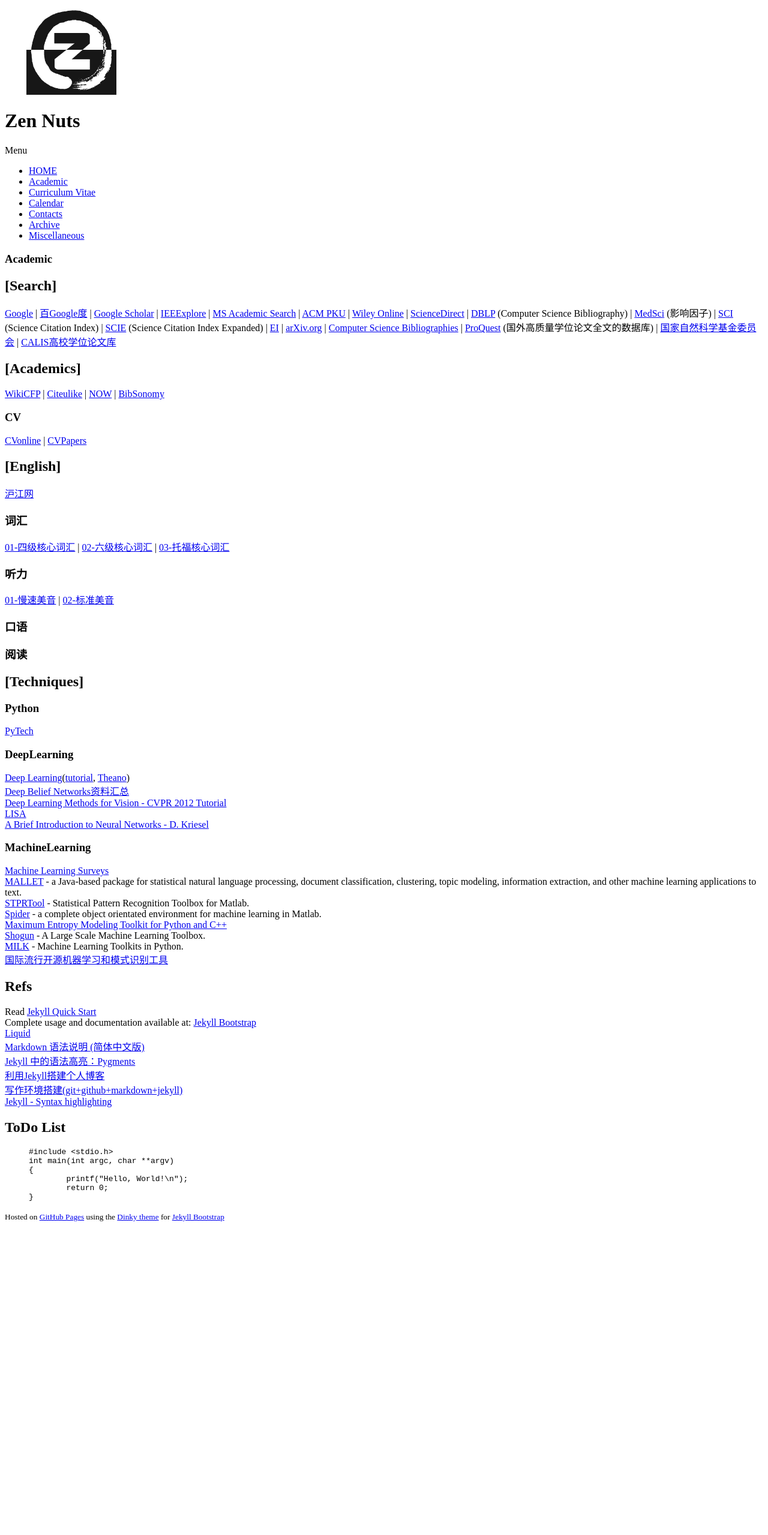
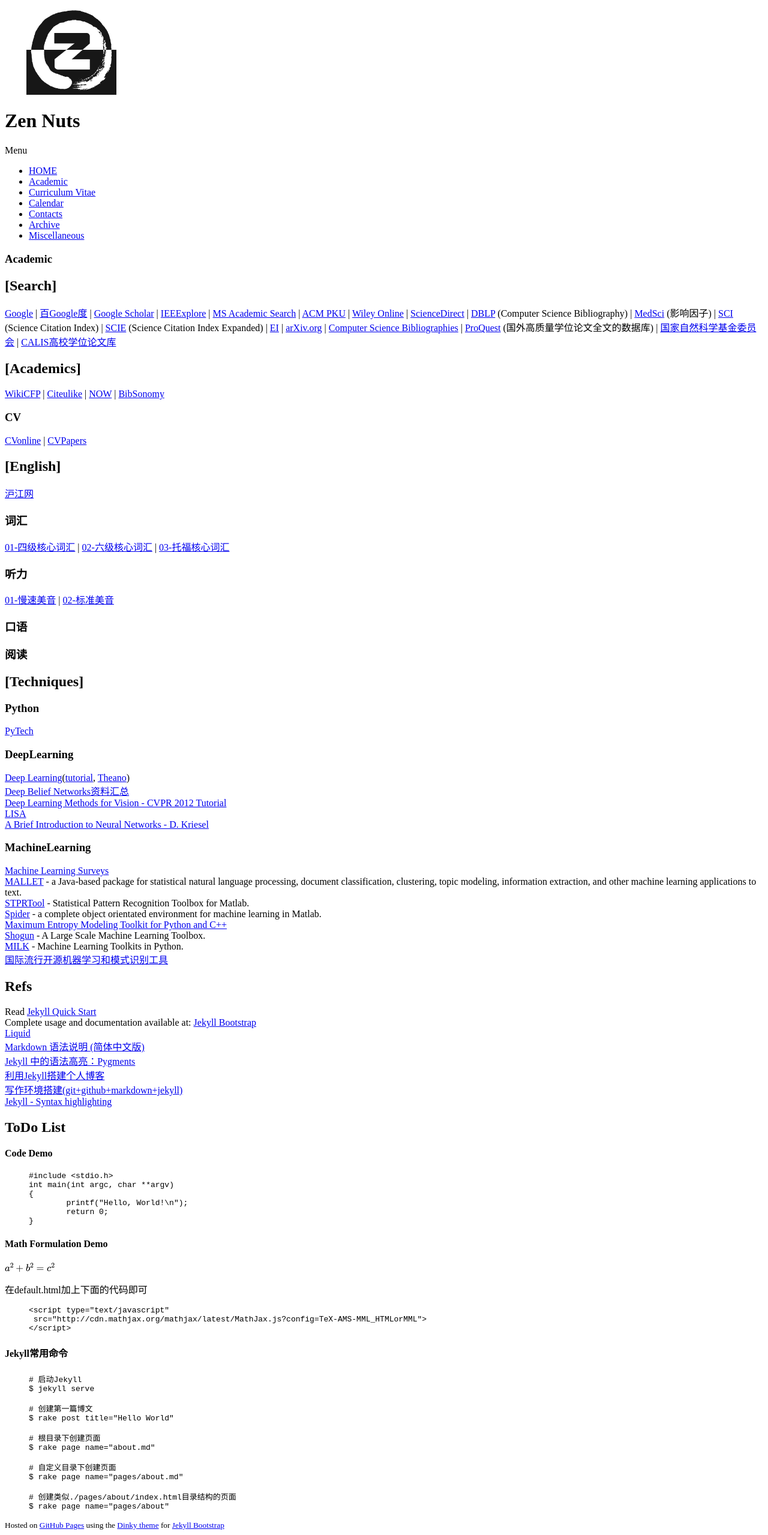
Before and after one commit to xenuts/xenuts2.github.com, a Jekyll site: the page built from pages/academic.md, in a window 1280 px wide. Shown: the whole page at 60% size. Built offline with Jekyll 4.4.1, drawn with Linux system fonts in a browser that asks for light colours; Markdown is read by kramdown in place of the engine named in the settings; formulas are drawn with MathJax 3; before the commit the page ends 2045 px from its top, so only the background shows below that.

Commit message:
1. Modify Default.html: to support mathjax for writing math formulation. 2. Modify _config.yml: add mathjax codes.

```diff
--- a/_config.yml
+++ b/_config.yml
@@ -4,7 +4,9 @@
 
 exclude: [".rvmrc", ".rbenv-version", "README.md", "Rakefile", "changelog.md"]
 pygments: true
-markdown: rdiscount
+markdown: kramdown
+# rdiscount和默认的markdown在解析带公式文件的时候都会出现一些问题
+
 # Themes are encouraged to use these universal variables
 # so be sure to set them if your theme uses them.
 #
--- a/_layouts/default.html
+++ b/_layouts/default.html
@@ -2,5 +2,8 @@
 theme:
   name: dinky
 ---
+<script type="text/javascript"
+ src="http://cdn.mathjax.org/mathjax/latest/MathJax.js?config=TeX-AMS-MML_HTMLorMML">
+</script>
 {% include JB/setup %}
 {% include themes/dinky/default.html %}
--- a/assets/themes/dinky/css/styles.css
+++ b/assets/themes/dinky/css/styles.css
@@ -28,7 +28,7 @@
 body {
   padding:10px 50px 0 0;
   font-family:"Adobe Garamond Pro", Verdana, "Helvetica Neue", Helvetica, Arial, sans-serif;
-	font-size: 19px;
+	font-size: 14px;
 	color: #232323;
 	background-color: #FBFAF7;
 	margin: 0;
@@ -227,7 +227,7 @@
 	border-top-right-radius: 4px;
 	border-bottom-right-radius: 4px;
 	padding: 84px 25px 22px 50px;
-	margin: 56px 25px 0 0; /*up # # left*/
+	margin: 65px 25px 0 0; /*up # # left*/
 	-webkit-font-smoothing: antialiased;
 }
 
--- a/pages/academic.md
+++ b/pages/academic.md
@@ -86,6 +86,8 @@
 [Jekyll - Syntax highlighting](http://truongtx.me/2012/12/28/jekyll-bootstrap-syntax-highlighting/)<br>
 
 ## ToDo List
+
+#### Code Demo
 {% highlight c %}
 #include <stdio.h>
 int main(int argc, char **argv)
@@ -94,3 +96,33 @@
 	return 0;
 }
 {% endhighlight %}
+
+#### Math Formulation Demo
+$$a^2 + b^2 = c^2$$
+
+在default.html加上下面的代码即可
+{% highlight html %}
+<script type="text/javascript"
+ src="http://cdn.mathjax.org/mathjax/latest/MathJax.js?config=TeX-AMS-MML_HTMLorMML">
+</script>
+{% endhighlight %}
+
+#### Jekyll常用命令
+{% highlight bash %}
+# 启动Jekyll
+$ jekyll serve
+
+# 创建第一篇博文
+$ rake post title="Hello World"
+
+# 根目录下创建页面
+$ rake page name="about.md"
+
+# 自定义目录下创建页面
+$ rake page name="pages/about.md"
+
+# 创建类似./pages/about/index.html目录结构的页面
+$ rake page name="pages/about"
+
+
+{% endhighlight %}
```
Also changed, not shown: _posts/2014-03-07-docearzoterochrome.md (+1 -1 lines).
